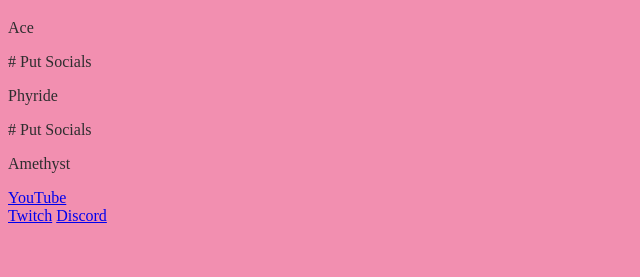
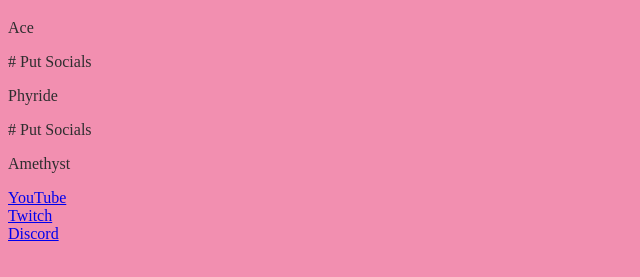
Before and after one commit to Saphire-AI/Saphire-AI.github.io, a plain HTML site: page index.html in a window 1280 px wide. Shown: the part 61-338 px from the top of the page, without its empty margins (0-640 px from the left). Drawn offline with Linux system fonts and the light colour scheme.

Commit message:
Update index.html

```diff
--- a/index.html
+++ b/index.html
@@ -12,7 +12,7 @@
   # Put Socials
   </p>Amethyst</p>
   <a href="https://www.youtube.com/@darkishamethyst">YouTube</a><br>
-  <a href="https://www.twitch.tv/darkishamethyst">Twitch</a>
+  <a href="https://www.twitch.tv/darkishamethyst">Twitch</a><br>
   <a href="https://discord.gg/huE2vbKqat">Discord</a><br>
 </body>
 </html>
```
